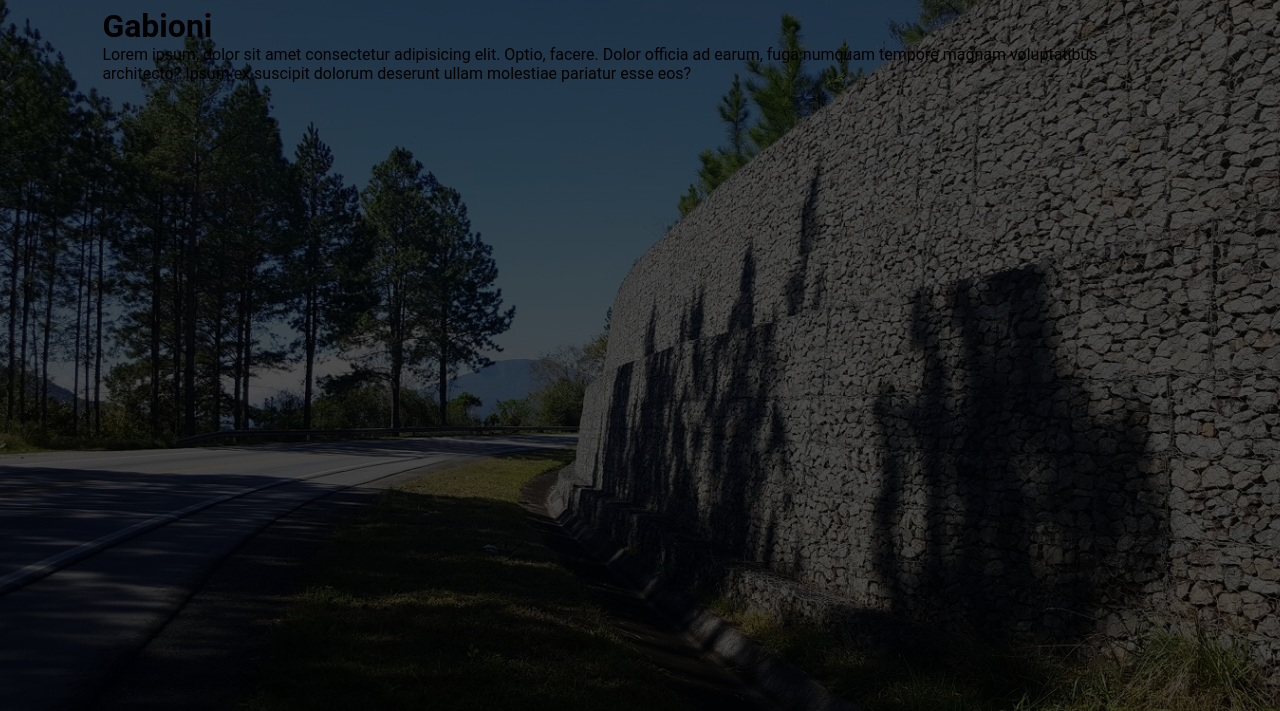
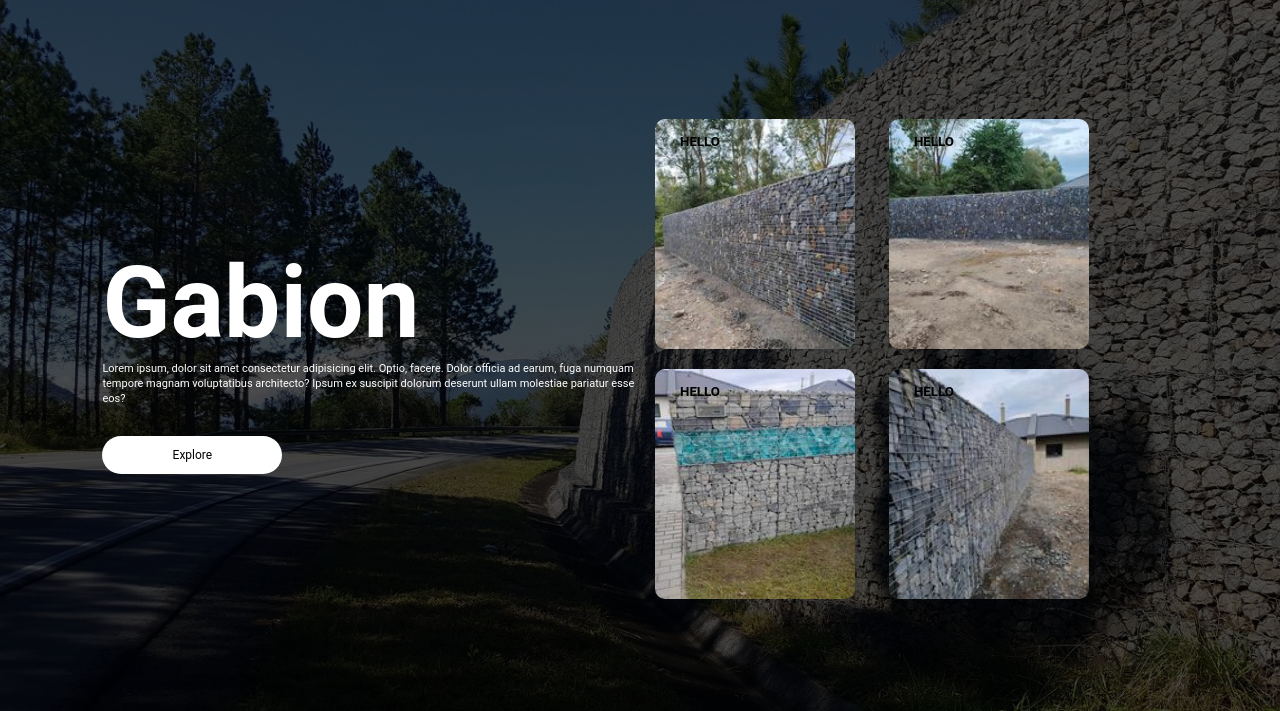
Before and after one commit to xvedela/gabioni.ge, a plain HTML site: page index.html in a window 1280 px wide. Shown: the part 89-800 px from the top of the page. Drawn offline with Linux system fonts and the light colour scheme.

Commit message:
added card for images

```diff
--- a/index.html
+++ b/index.html
@@ -21,11 +21,29 @@
         </div>
         <div class="row">
             <div class="col">
-                <h1>Gabioni</h1>
-                <p>Lorem ipsum, dolor sit amet consectetur adipisicing elit. Optio, facere. Dolor officia ad earum, fuga numquam tempore magnam voluptatibus architecto? Ipsum ex suscipit dolorum deserunt ullam molestiae pariatur esse eos?</p>
+                <h1>Gabion</h1>
+                <p>Lorem ipsum, dolor sit amet consectetur adipisicing elit. Optio, facere.
+                     Dolor officia ad earum, fuga numquam tempore magnam voluptatibus architecto?
+                      Ipsum ex suscipit dolorum deserunt ullam molestiae pariatur esse eos?</p>
+                      <button type="button">Explore</button>
             </div>
             <div class="col">
-
+                <div class="card1">
+                    <h5>HELLO</h5>
+                    <p></p>
+                </div>
+                <div class="card2">
+                    <h5>HELLO</h5>
+                    <p></p>
+                </div>
+                <div class="card3">
+                    <h5>HELLO</h5>
+                    <p></p>
+                </div>
+                <div class="card4">
+                    <h5>HELLO</h5>
+                    <p></p>
+                </div>
             </div>
         </div>
 
--- a/style.css
+++ b/style.css
@@ -56,4 +56,90 @@ nav ul li a {
 .row {
   display: flex;
   height: 88%;
+  align-items: center;
 }
+
+.col {
+  flex-basis: 50%;
+}
+
+h1 {
+  color: #fff;
+  font-size: 100px;
+}
+
+
+p {
+  color: #fff;
+  font-size: 11px;
+  line-height: 15px;
+}
+
+button {
+  width: 180px;
+  color: #000;
+  font-size: 12px;
+  padding: 12px 0;
+  background: #fff;
+  border: 0;
+  border-radius: 20px;
+  outline: none;
+  margin-top: 30px;
+}
+
+.card1 {
+  width: 200px;
+  height: 230px;
+  display: inline-block;
+  border-radius: 10px;
+  padding: 15px 25px;
+  box-sizing: border-box;
+  cursor: pointer;
+  margin: 10px 15px;
+  background-image: url(img/337001817_244990527927290_7463801857987150634_n.jpg);
+  background-position: center;
+  background-size: cover;
+}
+
+.card2 {
+  width: 200px;
+  height: 230px;
+  display: inline-block;
+  border-radius: 10px;
+  padding: 15px 25px;
+  box-sizing: border-box;
+  cursor: pointer;
+  margin: 10px 15px;
+  background-image: url(img/337035978_871681207262827_1320604685250915100_n.jpg);
+  background-position: center;
+  background-size: cover;
+}
+
+.card3 {
+  width: 200px;
+  height: 230px;
+  display: inline-block;
+  border-radius: 10px;
+  padding: 15px 25px;
+  box-sizing: border-box;
+  cursor: pointer;
+  margin: 10px 15px;
+  background-image: url(img/337225202_599195088557149_7855821174558851415_n.jpg);
+  background-position: center;
+  background-size: cover;
+}
+
+
+.card4 {
+  width: 200px;
+  height: 230px;
+  display: inline-block;
+  border-radius: 10px;
+  padding: 15px 25px;
+  box-sizing: border-box;
+  cursor: pointer;
+  margin: 10px 15px;
+  background-image: url(img/337054719_584706130390275_75899833648689096_n.jpg);
+  background-position: center;
+  background-size: cover;
+}
```
